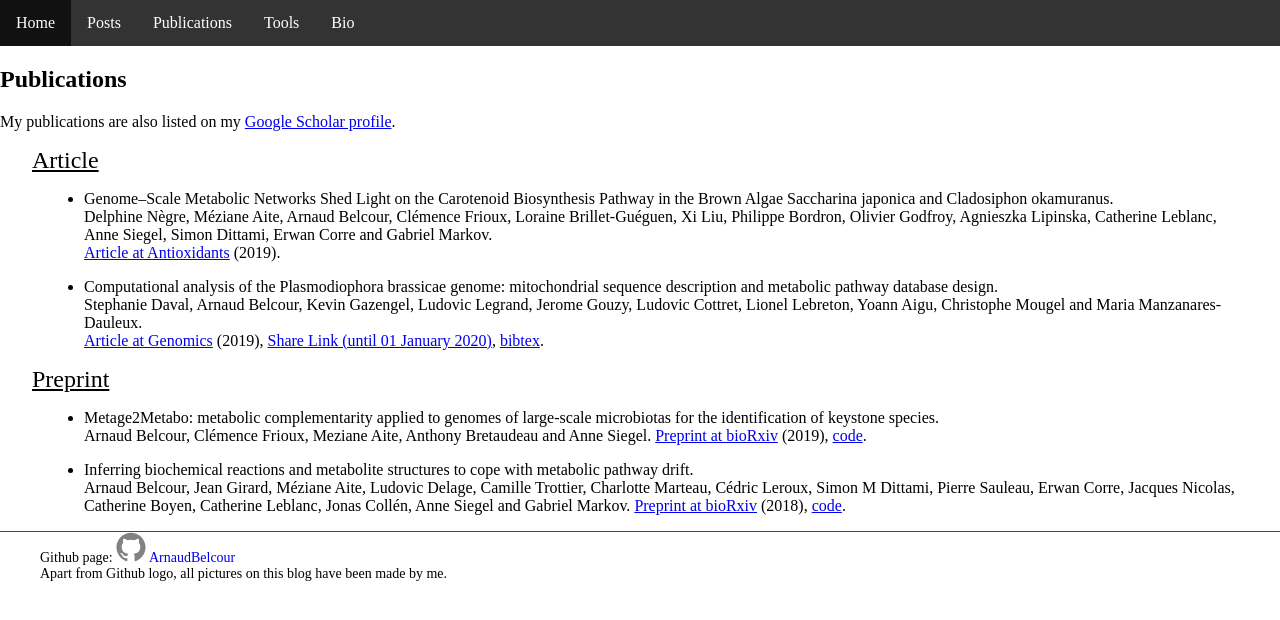
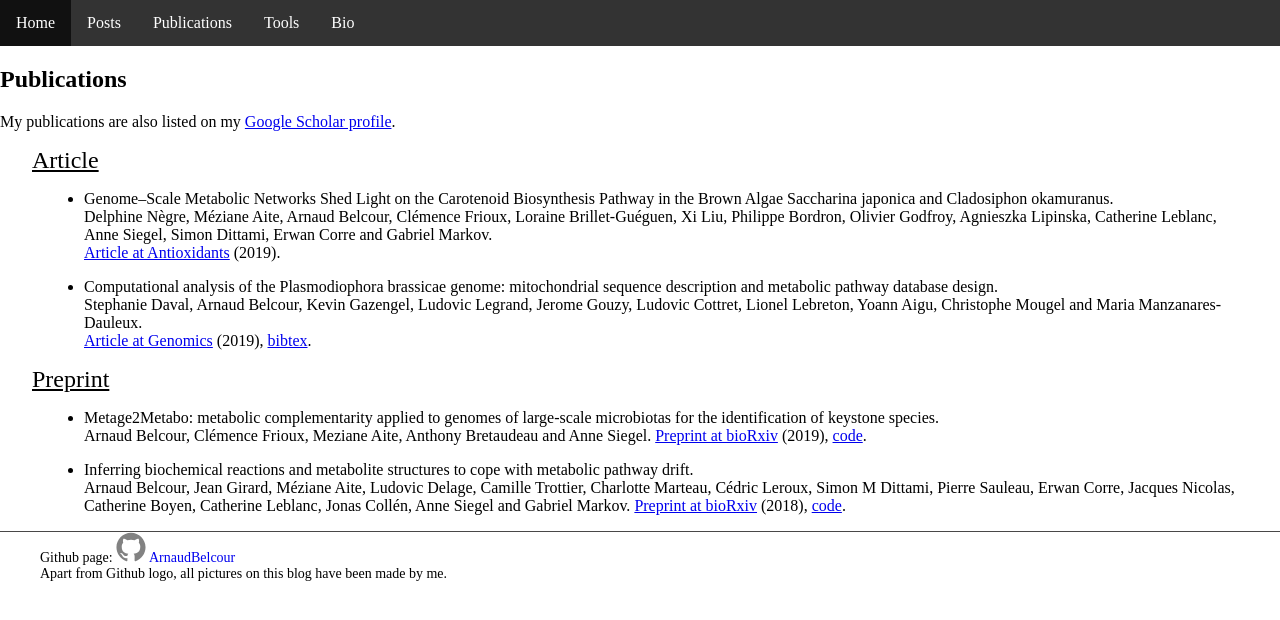
Before and after one commit to ArnaudBelcour/blog, a Jekyll site: the page built from pages/publications.html, in a window 1280 px wide. Shown: the top 620 px of the page. Built offline with Jekyll 4.4.1, drawn with Linux system fonts in a browser that asks for light colours.

Commit message:
Remove expired share link.

```diff
--- a/pages/publications.html
+++ b/pages/publications.html
@@ -18,7 +18,7 @@
 		<li>
 			<p> Computational analysis of the Plasmodiophora brassicae genome: mitochondrial sequence description and metabolic pathway database design. <br>
 				Stephanie Daval, Arnaud Belcour, Kevin Gazengel, Ludovic Legrand, Jerome Gouzy, Ludovic Cottret, Lionel Lebreton, Yoann Aigu, Christophe Mougel and Maria Manzanares-Dauleux. <br>
-				<a href='https://doi.org/10.1016/j.ygeno.2018.11.013'>Article at Genomics</a> (2019), <a href='https://authors.elsevier.com/c/1a2mz3A54zRrZZ'>Share Link (until 01 January 2020)</a>, <a href='https://hal-agrocampus-ouest.archives-ouvertes.fr/hal-01943250v1/bibtex'>bibtex</a>.
+				<a href='https://doi.org/10.1016/j.ygeno.2018.11.013'>Article at Genomics</a> (2019), <a href='https://hal-agrocampus-ouest.archives-ouvertes.fr/hal-01943250v1/bibtex'>bibtex</a>.
 			</p>
 		</li>
 	</ul>
```
